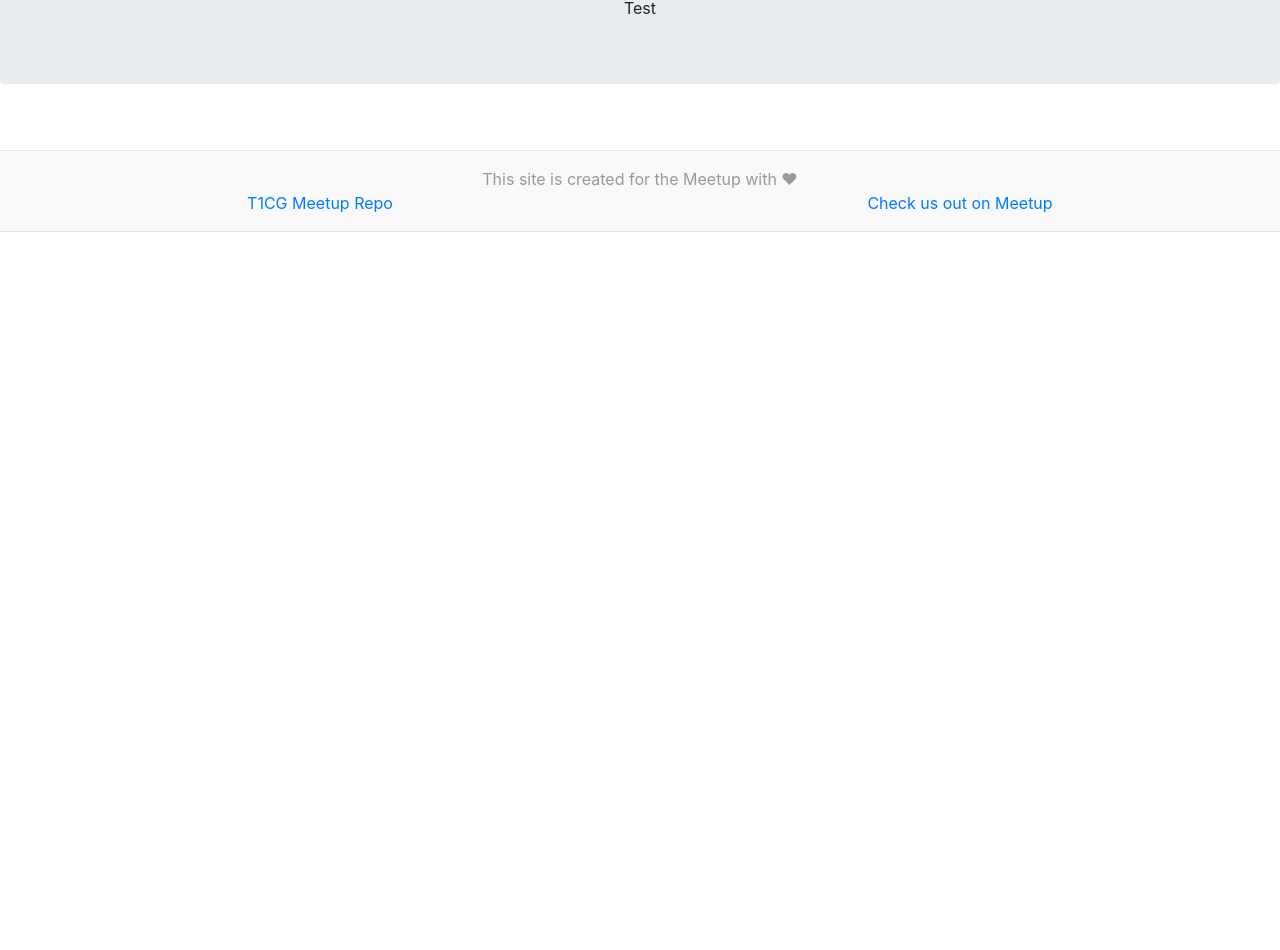
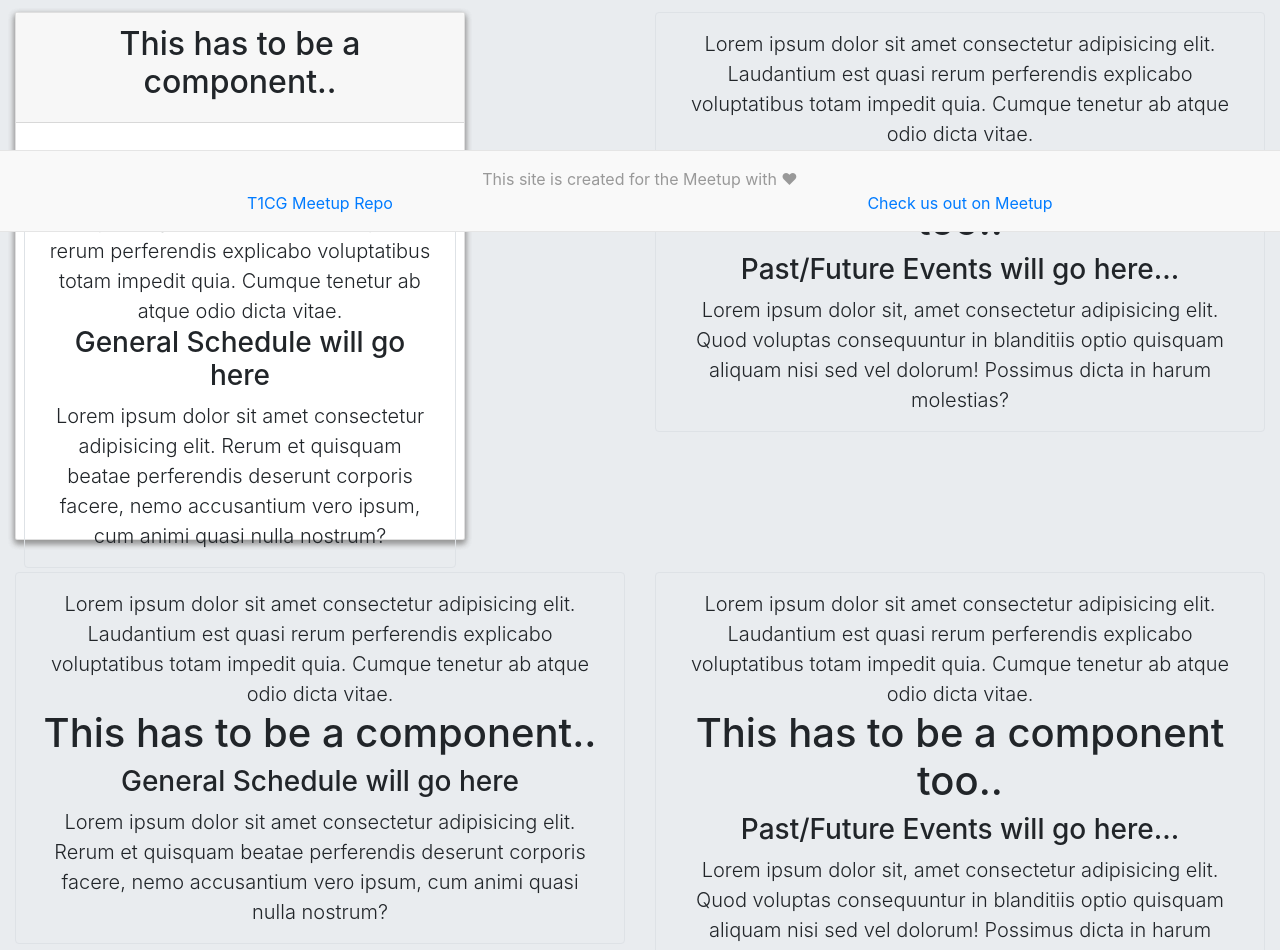
Before and after one commit to t1cgAcademy/t1cg-meetup, a React (Create React App) app: page / in a window 1280 px wide. Shown: the part 568-1518 px from the top of the page. Before the commit the page ends 800 px from the top, so only its background shows below. Built offline with nearby package versions, Linux system fonts and the light colour scheme.

Commit message:
added rows/cols/cards to test

```diff
--- a/src/pages/Home/index.js
+++ b/src/pages/Home/index.js
@@ -4,6 +4,7 @@ import React from 'react';
 import Jumbotron from '../../components/Jumbotron';
 import Hero from '../../components/Hero';
 import { Col, Row, Container } from '../../components/Grid';
+import Card from '../../components/Card';
 
 const Home = () => (
   <Jumbotron fluid={true}>
@@ -16,8 +17,58 @@ const Home = () => (
     </Hero>
 
     <Container fluid={true}>
-      <Row fluid={true} justifyContent={'center'}>
-        <Col size={'md-12'}>Test</Col>
+      <Row fluid={false} justifyContent={'center'}>
+        <Col size={'md-6'}>
+          <Card heading={'This has to be a component..'}>
+            <p className="lead border rounded py-3 px-4 mt-3">
+              Lorem ipsum dolor sit amet consectetur adipisicing elit.
+              Laudantium est quasi rerum perferendis explicabo voluptatibus
+              totam impedit quia. Cumque tenetur ab atque odio dicta vitae.
+              <h3>General Schedule will go here</h3>
+              Lorem ipsum dolor sit amet consectetur adipisicing elit. Rerum et
+              quisquam beatae perferendis deserunt corporis facere, nemo
+              accusantium vero ipsum, cum animi quasi nulla nostrum?
+            </p>
+          </Card>
+        </Col>
+        <Col size={'md-6'}>
+          <p className="lead border rounded py-3 px-4 mt-3">
+            Lorem ipsum dolor sit amet consectetur adipisicing elit. Laudantium
+            est quasi rerum perferendis explicabo voluptatibus totam impedit
+            quia. Cumque tenetur ab atque odio dicta vitae.
+            <h1>This has to be a component too..</h1>
+            <h3>Past/Future Events will go here...</h3>
+            Lorem ipsum dolor sit, amet consectetur adipisicing elit. Quod
+            voluptas consequuntur in blanditiis optio quisquam aliquam nisi sed
+            vel dolorum! Possimus dicta in harum molestias?
+          </p>
+        </Col>
+      </Row>
+      <Row fluid={false} justifyContent={'center'}>
+        <Col size={'md-6'}>
+          <p className="lead border rounded py-3 px-4 mt-3">
+            Lorem ipsum dolor sit amet consectetur adipisicing elit. Laudantium
+            est quasi rerum perferendis explicabo voluptatibus totam impedit
+            quia. Cumque tenetur ab atque odio dicta vitae.
+            <h1>This has to be a component..</h1>
+            <h3>General Schedule will go here</h3>
+            Lorem ipsum dolor sit amet consectetur adipisicing elit. Rerum et
+            quisquam beatae perferendis deserunt corporis facere, nemo
+            accusantium vero ipsum, cum animi quasi nulla nostrum?
+          </p>
+        </Col>
+        <Col size={'md-6'}>
+          <p className="lead border rounded py-3 px-4 mt-3">
+            Lorem ipsum dolor sit amet consectetur adipisicing elit. Laudantium
+            est quasi rerum perferendis explicabo voluptatibus totam impedit
+            quia. Cumque tenetur ab atque odio dicta vitae.
+            <h1>This has to be a component too..</h1>
+            <h3>Past/Future Events will go here...</h3>
+            Lorem ipsum dolor sit, amet consectetur adipisicing elit. Quod
+            voluptas consequuntur in blanditiis optio quisquam aliquam nisi sed
+            vel dolorum! Possimus dicta in harum molestias?
+          </p>
+        </Col>
       </Row>
     </Container>
   </Jumbotron>
```
